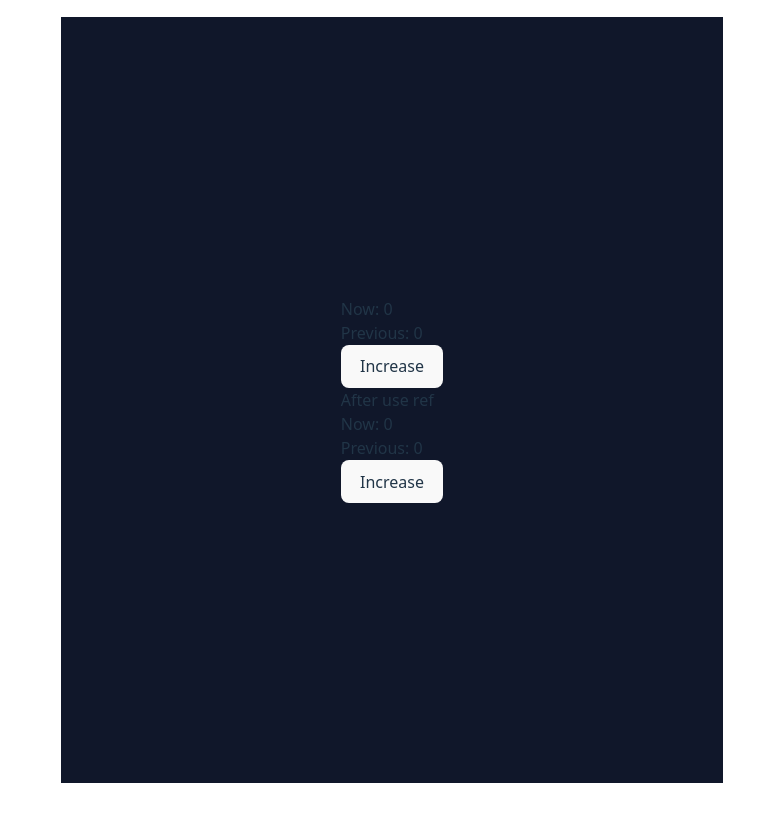
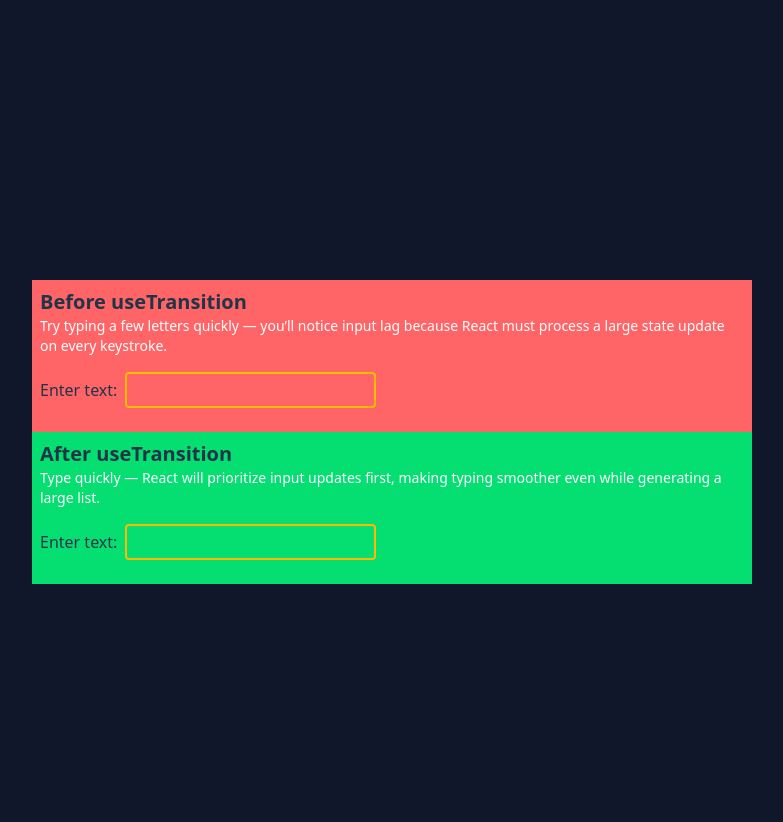
Before and after one commit to Saadnadeem07/react-basics-to-pro, a React (Vite) app: page / in a window 1280 px wide. Shown: the top 822 px of the page, without its empty margins (248-1031 px from the left). Before the commit the page ends 800 px from the top, so only its background shows below. Built offline with nearby package versions, Linux system fonts and the light colour scheme.

Commit message:
Added useTransitionHook

```diff
--- a/src/App.jsx
+++ b/src/App.jsx
@@ -4,20 +4,21 @@
 
 import React from "react";
 import Introduction from "../Introduction";
-import ComponentsAndProps from "./Components-and-Props/ComponentsAndProps";
+import Parent from "./States/useCallback/Parent";
+import UseRefHook from "./States/useRef/UseRefHook";
 import ClickEvent from "./States/useState/ClickEvent";
-import UseStateHook from "./States/useState/UseStateHook";
-import MapAndFilter from "./Map-and-Filter-Funcitons/MapAndFilter";
-import UseEffectHook from "./States/useEffect/UseEffectHook";
+import UseMemoHook from "./States/useMemo/useMemoHook";
 import ApiData from "./Data-fetching-from-API/apiData";
 import FormHandling from "./Form-Handling/FormHandling";
 import FormHandling2 from "./Form-Handling/FormHandling2";
+import UseStateHook from "./States/useState/UseStateHook";
+import UseEffectHook from "./States/useEffect/UseEffectHook";
+import UseReducerHook from "./States/useReducer/UseReducerHook";
+import MapAndFilter from "./Map-and-Filter-Funcitons/MapAndFilter";
+import UseTransitionHook from "./States/useTransition/useTransitionHook";
+import ComponentsAndProps from "./Components-and-Props/ComponentsAndProps";
 import GreatGrandfather from "./ContextAPI-vs-PropsDrilling/GreatGrandfather";
-import UseReducerHook from "./States/useReducer/UseReducerHook";
 import ManagingObjWithReducerHook from "./States/useReducer/ManagingObjWithReducerook";
-import Parent from "./States/useCallback/Parent";
-import UseMemoHook from "./States/useMemo/useMemoHook";
-import UseRefHook from "./States/useRef/UseRefHook";
 const App = () => {
   return (
     <>
@@ -37,7 +38,8 @@ const App = () => {
         {/* <ManagingObjWithReducerHook /> */}
         {/* <Parent /> */}
         {/* <UseMemoHook /> */}
-        <UseRefHook/>
+        {/* <UseRefHook/> */}
+        <UseTransitionHook />
       </div>
     </>
   );
--- /dev/null
+++ b/src/States/useTransition/AfterUseTransition.jsx
@@ -0,0 +1,71 @@
+import React, { useTransition, useState } from "react";
+
+/**
+ * Demonstration: After using the useTransition hook
+ * --------------------------------------------------
+ * This version improves user experience by deferring
+ * heavy state updates (like generating a big list)
+ * so that typing remains smooth.
+ */
+const AfterUseTransition = () => {
+  const [inputText, setInputText] = useState("");
+  const [list, setList] = useState([]);
+
+  // useTransition helps mark non-urgent updates
+  const [isPending, startTransition] = useTransition();
+
+  // 🔹 Handle input changes
+  // Input text updates immediately (urgent)
+  // List generation happens inside startTransition (non-urgent)
+  function handleTextInputChange(e) {
+    const value = e.target.value;
+    setInputText(value);
+
+    startTransition(() => {
+      const newList = [];
+      for (let i = 0; i < 35000; i++) {
+        newList.push(`${value} => ${i + 1}`);
+      }
+      setList(newList);
+    });
+  }
+
+  return (
+    <>
+      <div className="bg-green-400 p-2">
+        <div className="mb-4">
+          <h2 className="text-xl font-semibold">After useTransition</h2>
+          <p className="text-sm text-white">
+            Type quickly — React will prioritize input updates first, making
+            typing smoother even while generating a large list.
+          </p>
+        </div>
+
+        <label htmlFor="text" className="font-medium">
+          Enter text:
+        </label>
+        <input
+          id="text"
+          className="border-2 border-amber-400 rounded px-2 py-1 ml-2 focus:outline-none focus:ring-2 focus:ring-amber-400"
+          type="text"
+          value={inputText}
+          onChange={handleTextInputChange}
+        />
+
+        {/* Show a loader while the transition is pending */}
+        {isPending && (
+          <h1 className="mt-2 text-white font-semibold">Loading Data...</h1>
+        )}
+
+        {/* Heavy render of 35k elements */}
+        <div className="flex flex-wrap gap-4 mt-4">
+          {list.map((item, index) => (
+            <h4 key={index}>{item}</h4>
+          ))}
+        </div>
+      </div>
+    </>
+  );
+};
+
+export default AfterUseTransition;
--- /dev/null
+++ b/src/States/useTransition/BeforeUseTransition.jsx
@@ -0,0 +1,59 @@
+import React, { useState } from "react";
+
+/**
+ * Demonstration: Before using the useTransition hook
+ * ---------------------------------------------------
+ * This example shows how a heavy state update (like generating a large list)
+ * can block the UI and make typing feel laggy.
+ */
+const BeforeUseTransition = () => {
+  const [inputText, setInputText] = useState("");
+  const [list, setList] = useState([]);
+
+  // 🔹 Handle input changes (runs on every keystroke)
+  // Generates a huge list synchronously — causes UI blocking.
+  function handleTextInputChange(e) {
+    const value = e.target.value;
+    setInputText(value);
+
+    const newList = [];
+    for (let i = 0; i < 35000; i++) {
+      newList.push(`${value} => ${i + 1}`);
+    }
+    setList(newList);
+  }
+
+  return (
+    <>
+      <div className="bg-red-400 p-2">
+        <div className="mb-4">
+          <h2 className="text-xl font-semibold">Before useTransition</h2>
+          <p className="text-sm text-white">
+            Try typing a few letters quickly — you’ll notice input lag because
+            React must process a large state update on every keystroke.
+          </p>
+        </div>
+
+        <label htmlFor="text" className="font-medium">
+          Enter text:
+        </label>
+        <input
+          id="text"
+          className="border-2 border-amber-400 rounded px-2 py-1 ml-2 focus:outline-none focus:ring-2 focus:ring-amber-400"
+          type="text"
+          value={inputText}
+          onChange={handleTextInputChange}
+        />
+
+        {/* Heavy render of 35k elements */}
+        <div className="flex flex-wrap gap-4 mt-4">
+          {list.map((item, index) => (
+            <h4 key={index}>{item}</h4>
+          ))}
+        </div>
+      </div>
+    </>
+  );
+};
+
+export default BeforeUseTransition;
--- /dev/null
+++ b/src/States/useTransition/UseTransitionHook.jsx
@@ -0,0 +1,14 @@
+import React from "react";
+import BeforeUseTransition from "./BeforeUseTransition";
+import AfterUseTransition from "./AfterUseTransition";
+
+const UseTransitionHook = () => {
+  return (
+    <>
+      <BeforeUseTransition />
+      <AfterUseTransition />
+    </>
+  );
+};
+
+export default UseTransitionHook;
```
